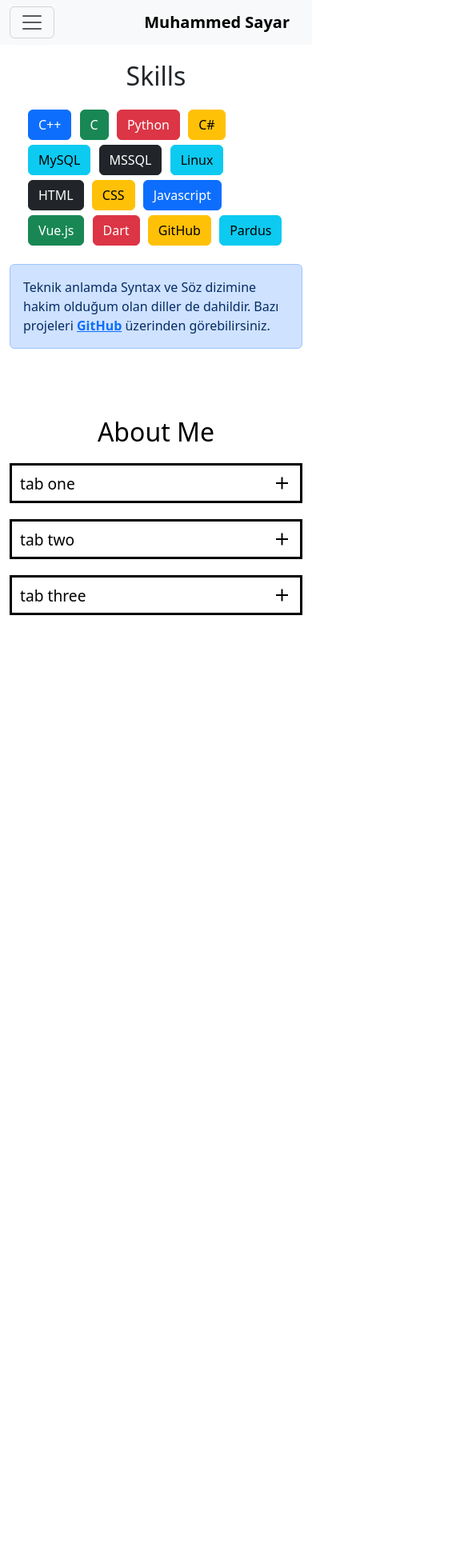
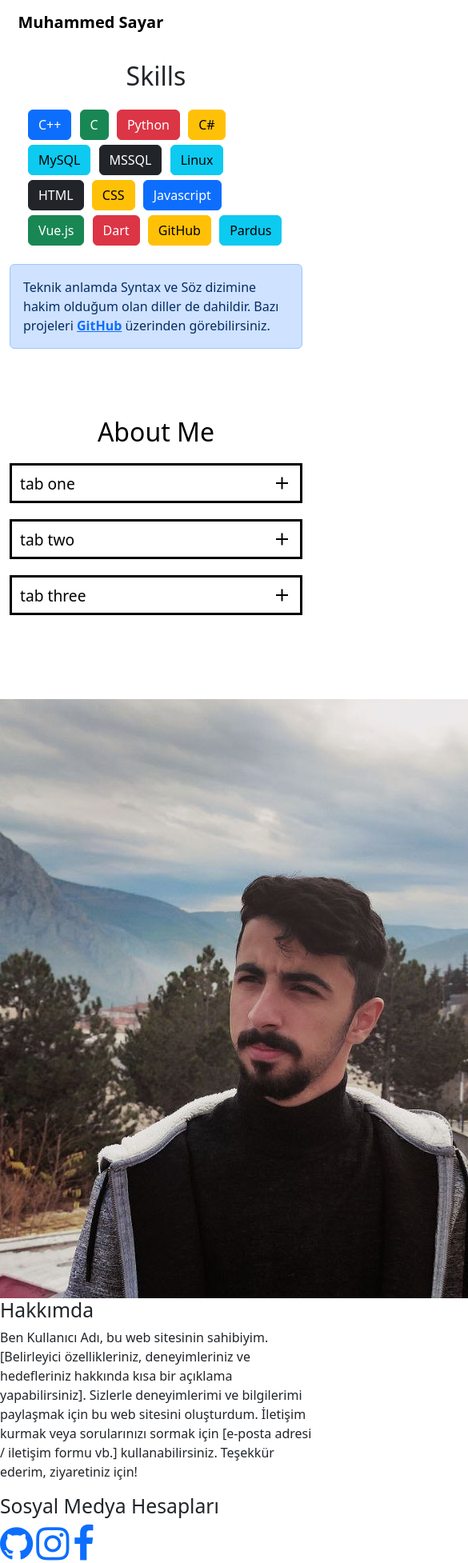
Before and after one commit to mrrsayarr/muhammedsayar, a plain HTML site: page about.html in a window 390 px wide. Shown: the top 1954 px of the page at 80% size, 585 px wide, since content can reach past the window. Before the commit the page ends 874 px from the top, so only its background shows below. Drawn offline with nearby package versions, Linux system fonts and the light colour scheme.

Commit message:
Update about.html

```diff
--- a/about.html
+++ b/about.html
@@ -9,16 +9,21 @@
     <link href="https://cdn.jsdelivr.net/npm/bootstrap@5.3.0-alpha1/dist/css/bootstrap.min.css" rel="stylesheet"
         integrity="sha384-GLhlTQ8iRABdZLl6O3oVMWSktQOp6b7In1Zl3/Jr59b6EGGoI1aFkw7cmDA6j6gD" crossorigin="anonymous">
     <link rel="stylesheet" href="./css/about.css">
-    <style></style>
+    <!-- İcon ve font -->
+    <link rel="stylesheet" type="text/css" href="css/font-awesome.css">
+    <link rel="stylesheet" type="text/css" href="css/animate.css">
+    <style>
+
+    </style>
 </head>
 
 <body>
-    <nav class="navbar navbar-expand-lg bg-body-tertiary">
+    <nav class="navbar navbar-expand-lg">
         <div class="container-fluid">
-            <button class="navbar-toggler" type="button" data-bs-toggle="collapse" data-bs-target="#navbarTogglerDemo03"
+            <!-- <button class="navbar-toggler" type="button" data-bs-toggle="collapse" data-bs-target="#navbarTogglerDemo03"
                 aria-controls="navbarTogglerDemo03" aria-expanded="false" aria-label="Toggle navigation">
                 <span class="navbar-toggler-icon"></span>
-            </button>
+            </button> -->
             <a class="navbar-head navbar-brand" href="./index.html">  <strong>Muhammed Sayar</strong></a>
             <div class="collapse navbar-collapse" id="navbarTogglerDemo03">
                 <ul class="navbar-nav me-auto mb-2 mb-lg-0">
@@ -147,6 +152,31 @@
             </div>
 
         </div>
+    </div>
+
+
+    <footer class="footer-main">
+        <div class="footer-section">
+            <img src="./img/ava.png" alt="Kullanıcı Adı">
+        </div>
+        <div class="footer-section">
+            <h2 class="footer-about-me">Hakkımda</h2>
+            <p>Ben Kullanıcı Adı, bu web sitesinin sahibiyim. [Belirleyici özellikleriniz, deneyimleriniz ve
+                hedefleriniz hakkında kısa bir açıklama yapabilirsiniz]. Sizlerle deneyimlerimi ve bilgilerimi
+                paylaşmak için bu web sitesini oluşturdum. İletişim kurmak veya sorularınızı sormak için [e-posta
+                adresi / iletişim formu vb.] kullanabilirsiniz. Teşekkür ederim, ziyaretiniz için!</p>
+        </div>
+        <div class="footer-section">
+            <h2>Sosyal Medya Hesapları</h2>
+            <div class="social-media">
+                <a href="https://github.com/mrrsayarr" target="_blank"><i class="fa fa-3x fa-github"></i></a>
+                <a href="http://www.instagram.com/mrrsayarr" target="_blank"><i class="fa fa-3x fa-instagram"></i></a>
+                <a href="http://www.instagram.com/mrrsayarr" target="_blank"><i class="fa fa-3x fa-facebook"></i></a>
+            </div>
+        </div>
+    </footer>
+
+
 
     <script>
         //  SHOW ALERT BUTTON
@@ -171,6 +201,12 @@
     <script src="https://cdn.jsdelivr.net/npm/bootstrap@5.3.0-alpha1/dist/js/bootstrap.bundle.min.js"
         integrity="sha384-w76AqPfDkMBDXo30jS1Sgez6pr3x5MlQ1ZAGC+nuZB+EYdgRZgiwxhTBTkF7CXvN"
         crossorigin="anonymous"></script>
+    <script src="https://cdn.jsdelivr.net/npm/@popperjs/core@2.11.6/dist/umd/popper.min.js"
+        integrity="sha384-oBqDVmMz9ATKxIep9tiCxS/Z9fNfEXiDAYTujMAeBAsjFuCZSmKbSSUnQlmh/jp3"
+        crossorigin="anonymous"></script>
+    <script src="https://cdn.jsdelivr.net/npm/bootstrap@5.3.0-alpha1/dist/js/bootstrap.min.js"
+        integrity="sha384-mQ93GR66B00ZXjt0YO5KlohRA5SY2XofN4zfuZxLkoj1gXtW8ANNCe9d5Y3eG5eD"
+        crossorigin="anonymous"></script>
 </body>
 
 </html>
```
Lines whose indentation alone changed are shown as unchanged.
